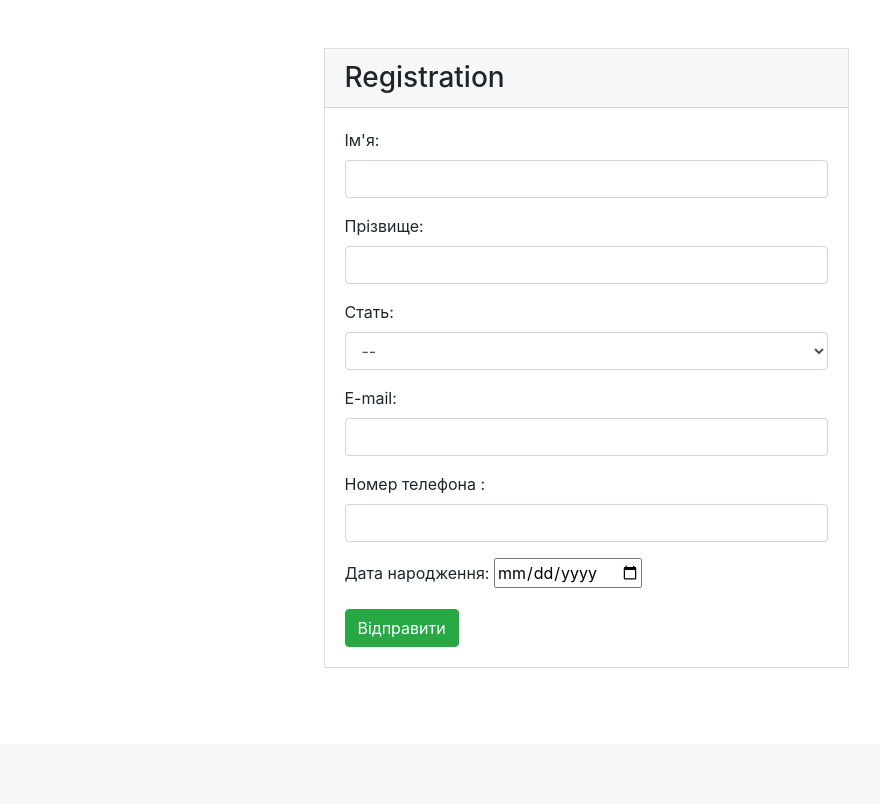
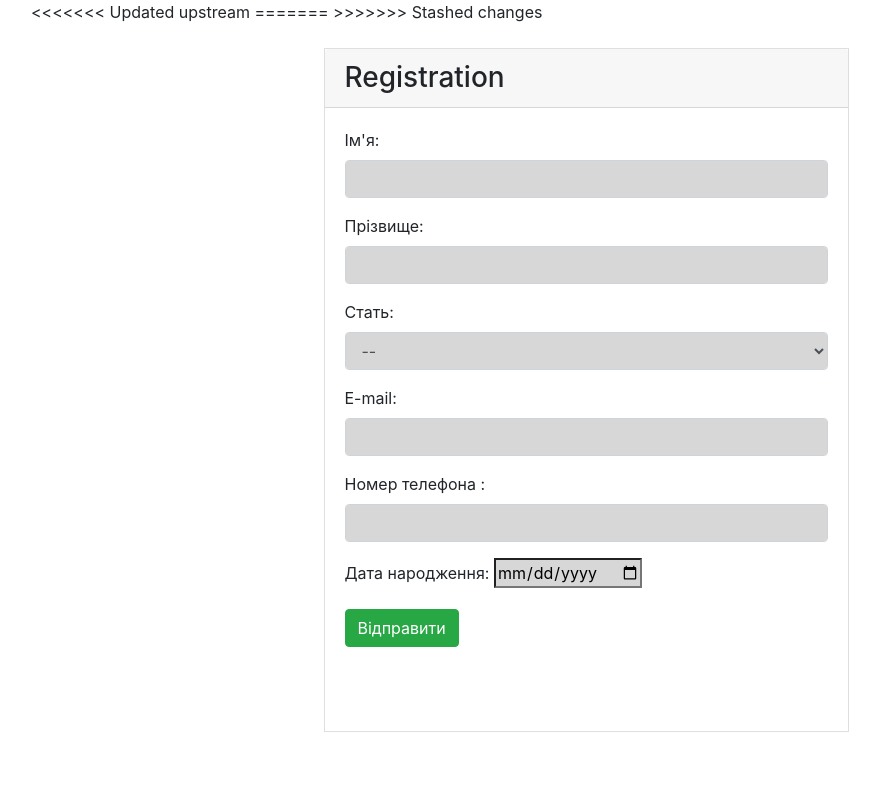
Before and after one commit to evgenpatrushev/caffee_120, a Flask app: page / in a window 1280 px wide. Shown: the part 56-860 px from the top of the page, without its empty margins (54-934 px from the left). Before the commit the page ends 724 px from the top, so only its background shows below. Run offline with Flask 2, Linux system fonts and the light colour scheme; parts of the project's set-up code (start-up, migrations or seed data) failed here and were passed over; some libraries are stand-ins or nearby versions.

Commit message:
Update registration_form.html

```diff
--- a/templates/registration_form.html
+++ b/templates/registration_form.html
@@ -4,6 +4,18 @@
 
 {% block content %}
     <!--https://www.codeply.com/go/nhbdi2FkJm-->
+<<<<<<< Updated upstream
+=======
+    <style>
+        .form-control {
+            background-color: #d7d7d7
+        }
+
+        .datepicker {
+            background-color: #d7d7d7
+        }
+    </style>
+>>>>>>> Stashed changes
 
     <br><br>
     <div class="col-md-6 mx-auto">
@@ -15,7 +27,7 @@
             </div>
             <div class="card-body">
 
-                <form class="form" action="/{{ action }}" method=post>
+                <form class="form" action="/{{ action }}" method=post onsubmit="submit.disabled = true; return true;">
                     {{ form.hidden_tag() }}
 
 
@@ -117,11 +129,19 @@
                         {% endif %}
                     </div>
 
-                    {{ form.submit(class_="btn btn-success") }}
+{#                    {{ form.submit(class_="btn btn-success",#}
+{#                            onclick="this.disabled=true;this.value='Sending, please wait...';this.form.submit();#}
+{#                            return false;", type="submit")}}#}
+
+                {{ form.submit(class_="btn btn-success")}}
                 </form>
+                {% if form,required_message %}
+                    <br><br>
+                    <p>{{ form.required_message }}</p>
+                {% endif %}
             </div>
         </div>
-    <br><br><br>
+        <br><br><br>
 
     </div>
 
```
